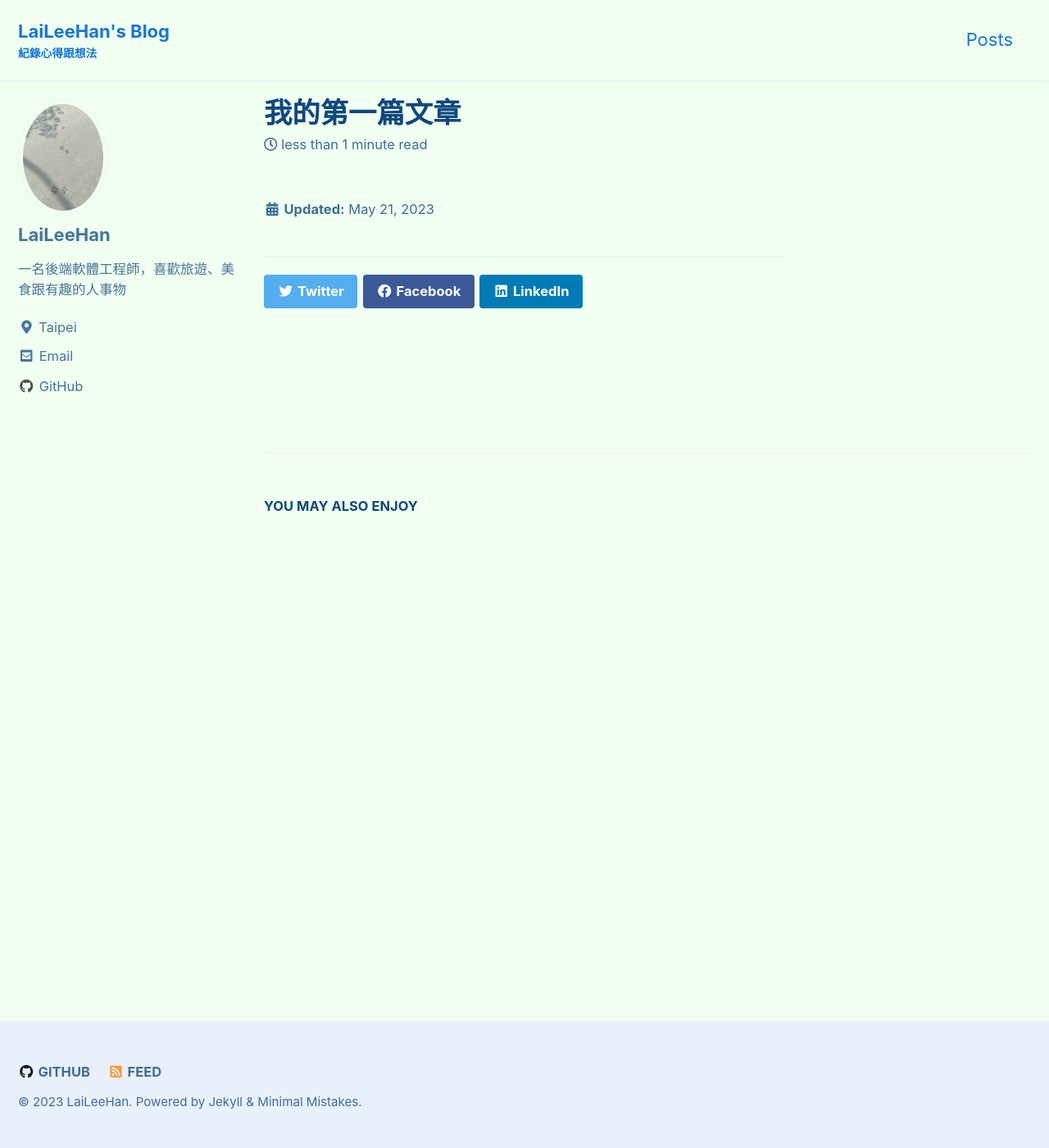
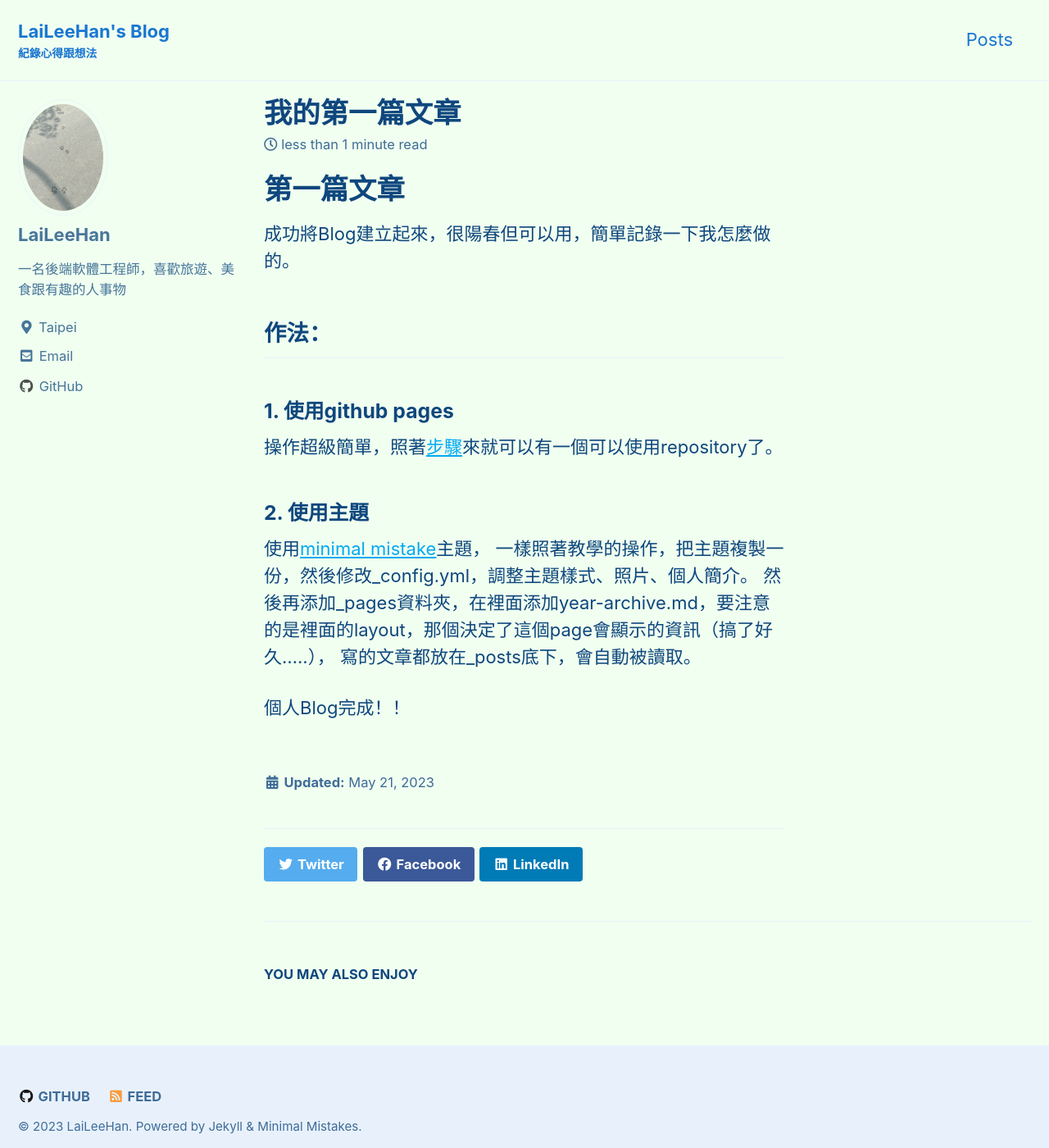
Before and after one commit to s20055232/s20055232.github.io, a Jekyll site: the page built from _posts/2023-05-21-我的第一篇文章.md, in a window 1280 px wide and 1400 px high. Shown: the whole window at 82% size. Built offline with Jekyll 4.4.1, drawn with Linux system fonts in a browser that asks for light colours; cached includes are drawn as plain includes.

Commit message:
Update 2023-05-21-我的第一篇文章.md

```diff
--- a/_posts/2023-05-21-我的第一篇文章.md
+++ b/_posts/2023-05-21-我的第一篇文章.md
@@ -3,3 +3,21 @@ title: "我的第一篇文章"
 date: 2023-05-21
 layout: single
 ---
+
+# 第一篇文章
+成功將Blog建立起來，很陽春但可以用，簡單記錄一下我怎麼做的。
+
+## 作法：
+
+### 1. 使用github pages
+
+操作超級簡單，照著[步驟](https://pages.github.com/)來就可以有一個可以使用repository了。
+
+### 2. 使用主題
+
+使用[minimal mistake](https://github.com/mmistakes/minimal-mistakes/tree/master)主題，
+一樣照著教學的操作，把主題複製一份，然後修改_config.yml，調整主題樣式、照片、個人簡介。
+然後再添加_pages資料夾，在裡面添加year-archive.md，要注意的是裡面的layout，那個決定了這個page會顯示的資訊（搞了好久.....），
+寫的文章都放在_posts底下，會自動被讀取。
+
+個人Blog完成！！
```
